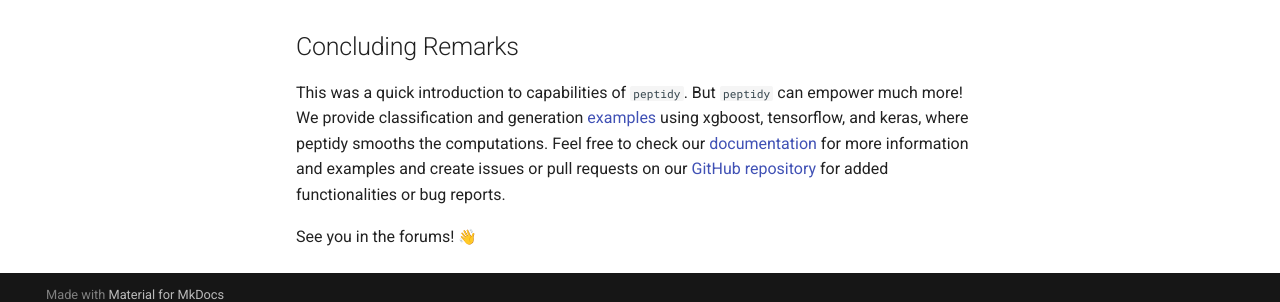
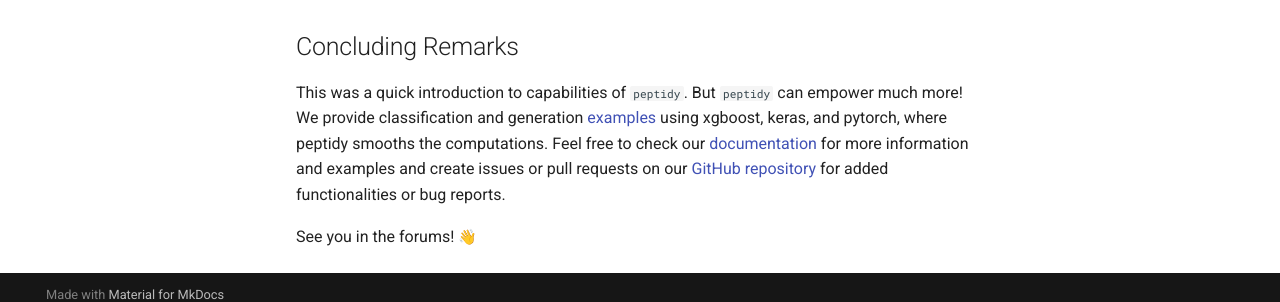
Before and after one commit to molML/peptidy, an MkDocs documentation site: the page built from docs/index.md, in a window 1280 px wide and 900 px high, scrolled down 1219 px. Shown: the part 582-884 px from the top of the window. Built offline with MkDocs 1.6.1 and Material for MkDocs 9.7.7, drawn with Linux system fonts in a browser that asks for light colours; emoji names are drawn with the system emoji font; comment, search, counter and statistics services are not loaded.

```diff
--- a/docs/index.md
+++ b/docs/index.md
@@ -50,6 +50,6 @@ descriptors = peptidy.descriptors.molecular_weight(peptide)  # 474.375
 
 ## Concluding Remarks
 
-This was a quick introduction to capabilities of `peptidy`. But `peptidy` can empower much more! We provide classification and generation [examples](https://github.com/molML/peptidy/examples) using xgboost, tensorflow, and keras, where peptidy smooths the computations. Feel free to check our [documentation](https://molml.github.io/peptidy/) for more information and examples and create issues or pull requests on our [GitHub repository](https://github.com/molML/peptidy/issues) for added functionalities or bug reports.
+This was a quick introduction to capabilities of `peptidy`. But `peptidy` can empower much more! We provide classification and generation [examples](https://github.com/molML/peptidy/examples) using xgboost, keras, and pytorch, where peptidy smooths the computations. Feel free to check our [documentation](https://molml.github.io/peptidy/) for more information and examples and create issues or pull requests on our [GitHub repository](https://github.com/molML/peptidy/issues) for added functionalities or bug reports.
 
 See you in the forums! :wave:
```
Also changed, not shown: README.md (+1 -1 lines).
